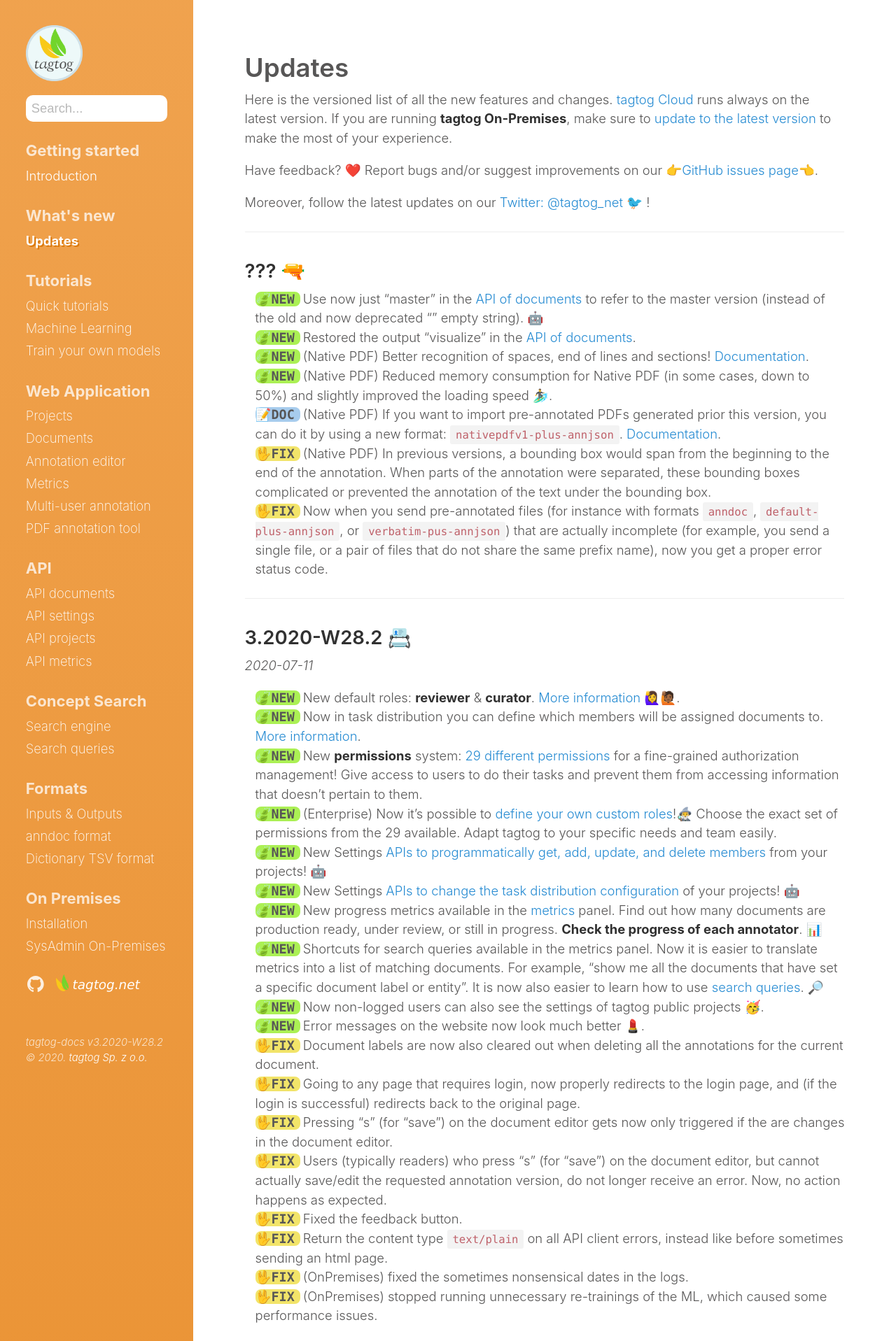
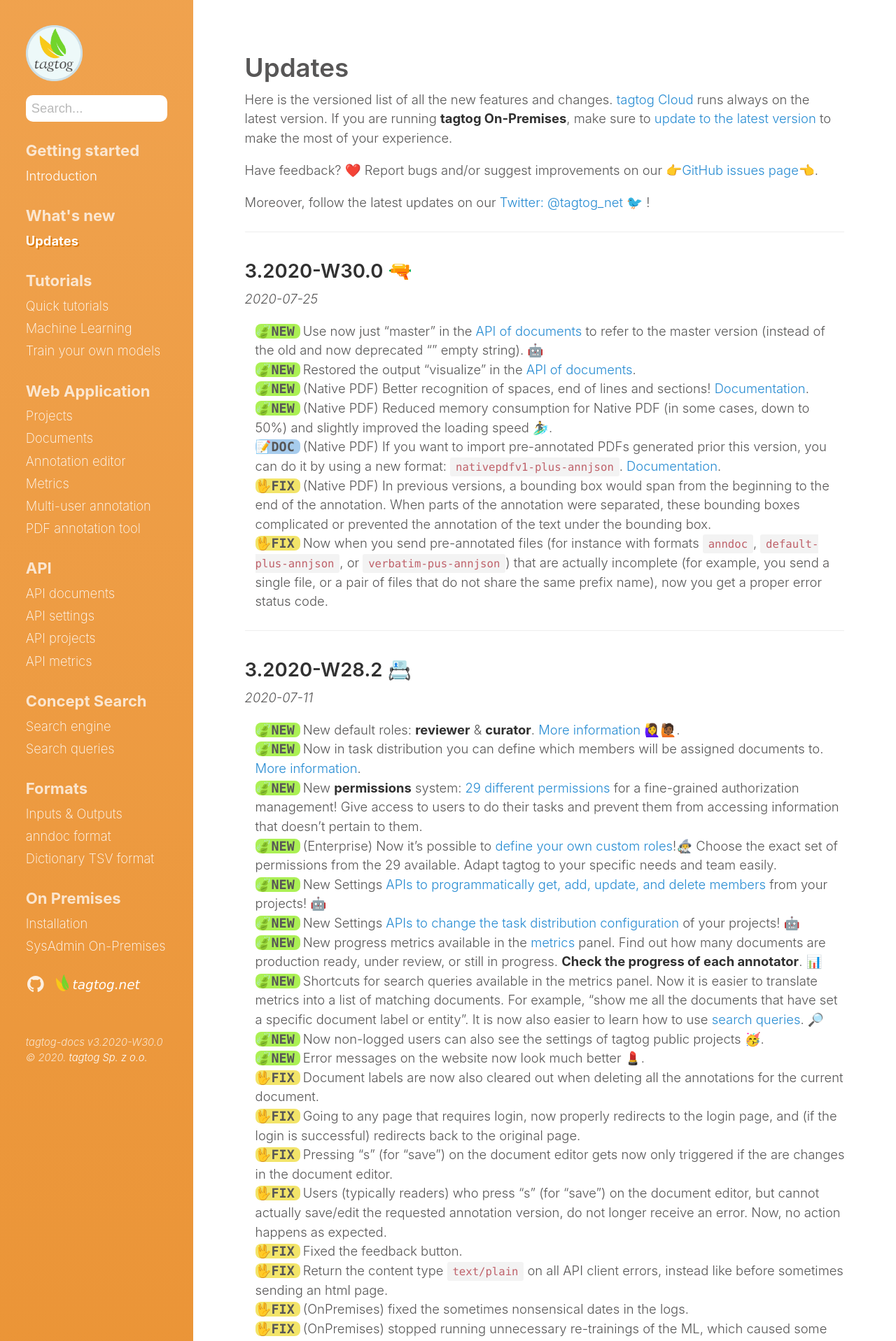
Before and after one commit to tagtogorg/tagtog-doc, a Jekyll site: the page built from updates.md, in a window 1280 px wide. Shown: the top 1917 px of the page at 70% size. Built offline with Jekyll 4.4.1, drawn with Linux system fonts in a browser that asks for light colours; nearby versions of some CDN libraries; emoji names are drawn with the system emoji font.

Commit message:
Bump version: 3.2020-W30.0 🔫

```diff
--- a/_config.yml
+++ b/_config.yml
@@ -71,7 +71,7 @@ plugins:
   - jemoji
 
 # Custom vars
-version: 3.2020-W28.2
+version: 3.2020-W30.0
 sidebar_home_link: true
 search_page: false
 # sidebar_blog_link:  '/blog'   # By default, your home page is your blog
--- a/updates.md
+++ b/updates.md
@@ -14,7 +14,8 @@ Moreover, follow the latest updates on our [Twitter: @tagtog_net 🐦](https://t
 
 ---
 
-## ??? 🔫
+## 3.2020-W30.0 🔫
+_2020-07-25_
 
 <ul class="updates">
   <li class="new"><span markdown="1">Use now just "master" in the [API of documents](API_documents_v1.html) to refer to the master version (instead of the old and now deprecated "" empty string). 🤖</span></li>
```
Also changed, not shown: 1 other file.
